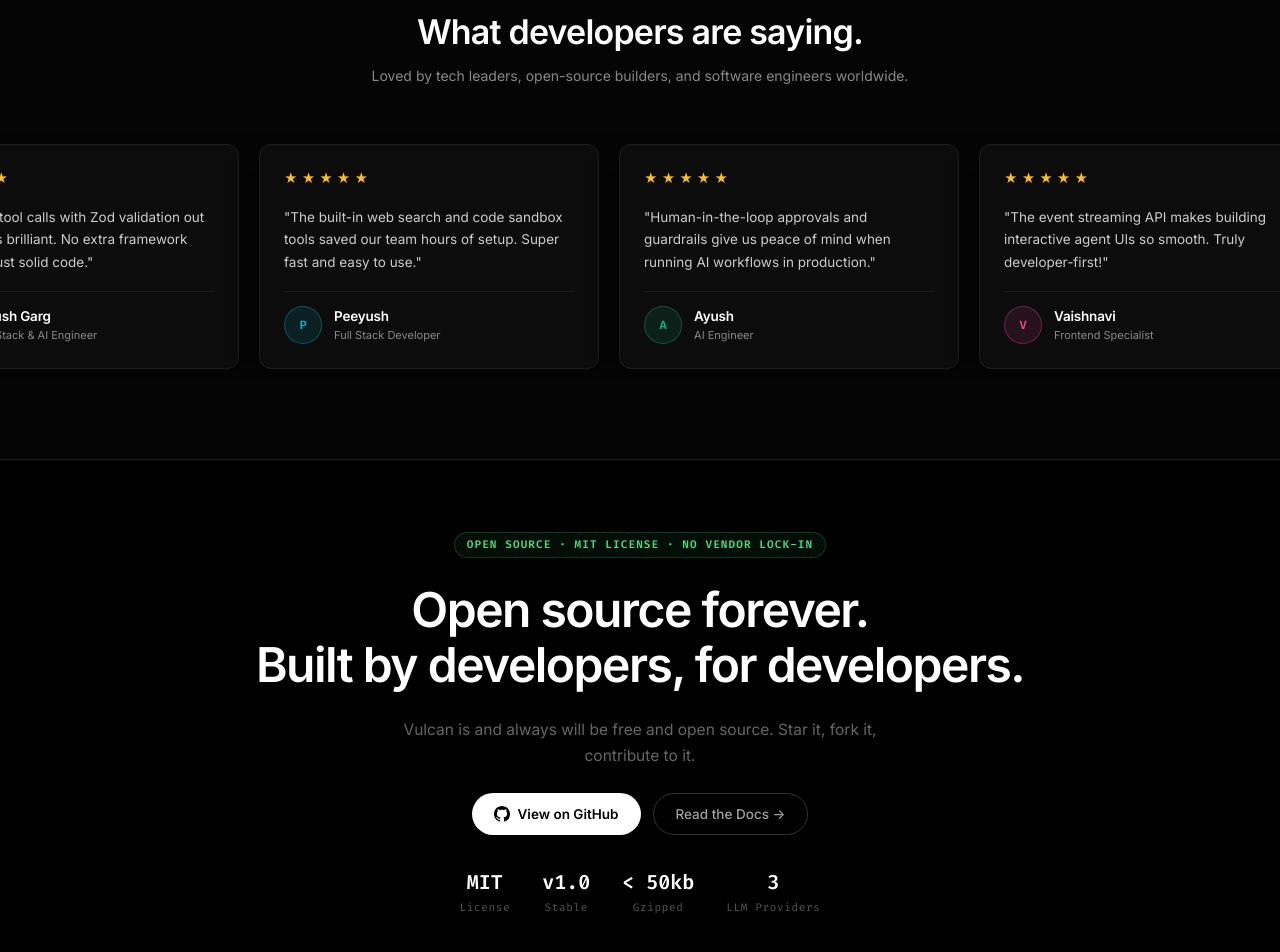
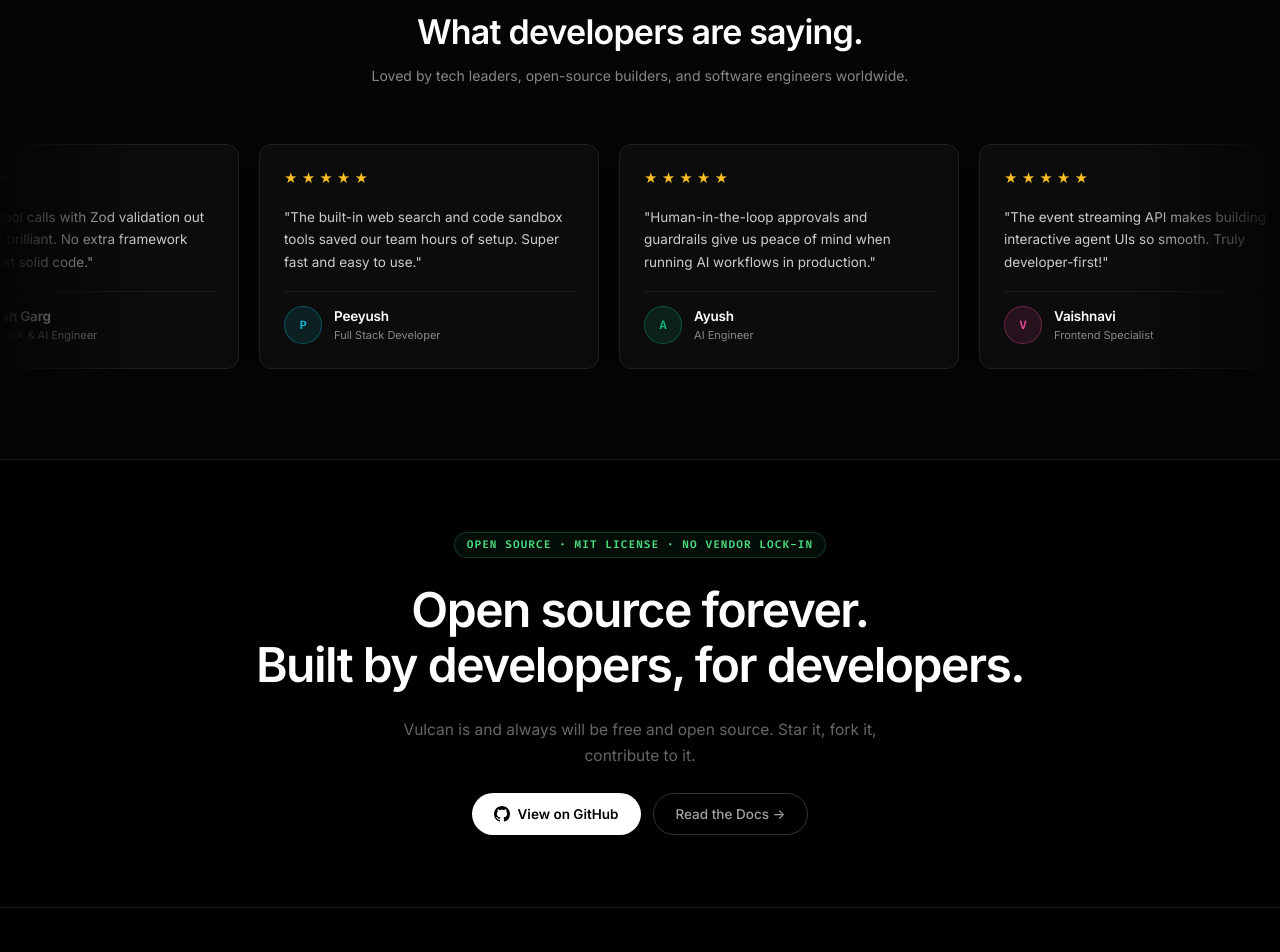
Before and after one commit to its-rahul-r15/VULCAN-SDK, a React (Vite) app in the folder website/: page / in a window 1280 px wide. Shown: the part 4200-5152 px from the top of the page. Built offline with nearby package versions, Linux system fonts and the light colour scheme.

Commit message:
docs: add colorful syntax-highlighted code blocks with line numbers

```diff
--- a/website/src/components/LandingPage.jsx
+++ b/website/src/components/LandingPage.jsx
@@ -16,41 +16,41 @@
   if (type === 'openai') {
     return (
       <svg width={size} height={size} viewBox="0 0 24 24" fill="currentColor">
-        <path d="M22.2819 9.8211a5.9847 5.9847 0 0 0-.5157-4.9108 6.0462 6.0462 0 0 0-6.5098-2.9A6.0651 6.0651 0 0 0 4.9807 4.1818a5.9847 5.9847 0 0 0-3.9977 2.9 6.0462 6.0462 0 0 0 .7427 7.0966 5.98 5.98 0 0 0 .511 4.9107 6.051 6.051 0 0 0 6.5146 2.9001A5.9847 5.9847 0 0 0 13.2599 24a6.0557 6.0557 0 0 0 5.7718-4.2058 5.9894 5.9894 0 0 0 3.9977-2.9001 6.0557 6.0557 0 0 0-.7475-7.0729zm-9.022 12.6081a4.4755 4.4755 0 0 1-2.8764-1.0408l.1419-.0804 4.7783-2.7582a.7948.7948 0 0 0 .3927-.6813v-6.7369l2.02 1.1686a.071.071 0 0 1 .038.052v5.5826a4.504 4.504 0 0 1-4.4945 4.4944zm-9.6607-4.1254a4.4708 4.4708 0 0 1-.535-3.0137l.142.0852 4.783 2.7582a.7712.7712 0 0 0 .7806 0l5.8428-3.3685v2.3324a.0804.0804 0 0 1-.0332.0615L11.74 19.9542a4.4992 4.4992 0 0 1-6.1408-1.6504zm-1.562-9.6006a4.4755 4.4755 0 0 1 2.3414-1.9735V12.491a.7854.7854 0 0 0 .3927.6813l5.8334 3.3685-2.02 1.1686a.071.071 0 0 1-.0615.0047l-4.8398-2.7913a4.504 4.504 0 0 1-1.6462-6.1428zm13.4735-3.08a4.4708 4.4708 0 0 1 .535 3.0136l-.142-.0852-4.783-2.7582a.7712.7712 0 0 0-.7806 0L4.54 9.6644V7.332a.0804.0804 0 0 1 .0332-.0615l4.783-2.763a4.4992 4.4992 0 0 1 6.1408 1.6505zm1.562 9.6006a4.4755 4.4755 0 0 1-2.3414 1.9735v-5.7607a.7854.7854 0 0 0-.3927-.6813L13.52 10.49l2.02-1.1686a.071.071 0 0 1 .0615-.0047l4.8398 2.7913a4.504 4.504 0 0 1 1.6462 6.1428zM12 13.9142l-3.321-1.9168 3.321-1.9168 3.321 1.9168z"/>
+        <path d="M22.2819 9.8211a5.9847 5.9847 0 0 0-.5157-4.9108 6.0462 6.0462 0 0 0-6.5098-2.9A6.0651 6.0651 0 0 0 4.9807 4.1818a5.9847 5.9847 0 0 0-3.9977 2.9 6.0462 6.0462 0 0 0 .7427 7.0966 5.98 5.98 0 0 0 .511 4.9107 6.051 6.051 0 0 0 6.5146 2.9001A5.9847 5.9847 0 0 0 13.2599 24a6.0557 6.0557 0 0 0 5.7718-4.2058 5.9894 5.9894 0 0 0 3.9977-2.9001 6.0557 6.0557 0 0 0-.7475-7.0729zm-9.022 12.6081a4.4755 4.4755 0 0 1-2.8764-1.0408l.1419-.0804 4.7783-2.7582a.7948.7948 0 0 0 .3927-.6813v-6.7369l2.02 1.1686a.071.071 0 0 1 .038.052v5.5826a4.504 4.504 0 0 1-4.4945 4.4944zm-9.6607-4.1254a4.4708 4.4708 0 0 1-.535-3.0137l.142.0852 4.783 2.7582a.7712.7712 0 0 0 .7806 0l5.8428-3.3685v2.3324a.0804.0804 0 0 1-.0332.0615L11.74 19.9542a4.4992 4.4992 0 0 1-6.1408-1.6504zm-1.562-9.6006a4.4755 4.4755 0 0 1 2.3414-1.9735V12.491a.7854.7854 0 0 0 .3927.6813l5.8334 3.3685-2.02 1.1686a.071.071 0 0 1-.0615.0047l-4.8398-2.7913a4.504 4.504 0 0 1-1.6462-6.1428zm13.4735-3.08a4.4708 4.4708 0 0 1 .535 3.0136l-.142-.0852-4.783-2.7582a.7712.7712 0 0 0-.7806 0L4.54 9.6644V7.332a.0804.0804 0 0 1 .0332-.0615l4.783-2.763a4.4992 4.4992 0 0 1 6.1408 1.6505zm1.562 9.6006a4.4755 4.4755 0 0 1-2.3414 1.9735v-5.7607a.7854.7854 0 0 0-.3927-.6813L13.52 10.49l2.02-1.1686a.071.071 0 0 1 .0615-.0047l4.8398 2.7913a4.504 4.504 0 0 1 1.6462 6.1428zM12 13.9142l-3.321-1.9168 3.321-1.9168 3.321 1.9168z" />
       </svg>
     )
   }
   if (type === 'gemini') {
     return (
       <svg width={size} height={size} viewBox="0 0 24 24" fill="currentColor">
-        <path d="M12 0C12 6.627 6.627 12 0 12C6.627 12 12 17.373 12 24C12 17.373 17.373 12 24 12C17.373 12 12 6.627 12 0Z"/>
+        <path d="M12 0C12 6.627 6.627 12 0 12C6.627 12 12 17.373 12 24C12 17.373 17.373 12 24 12C17.373 12 12 6.627 12 0Z" />
       </svg>
     )
   }
   if (type === 'anthropic') {
     return (
       <svg width={size} height={size} viewBox="0 0 24 24" fill="currentColor">
-        <path d="M17.472 3.003h-3.644L7.544 20.997h3.644l1.378-3.791h5.811l1.378 3.791h3.644L17.472 3.003zm-3.69 11.236l2.122-5.834 2.122 5.834h-4.244zM2.6 20.997h3.644L12.528 3.003H8.884L2.6 20.997z"/>
+        <path d="M17.472 3.003h-3.644L7.544 20.997h3.644l1.378-3.791h5.811l1.378 3.791h3.644L17.472 3.003zm-3.69 11.236l2.122-5.834 2.122 5.834h-4.244zM2.6 20.997h3.644L12.528 3.003H8.884L2.6 20.997z" />
       </svg>
     )
   }
   if (type === 'meta') {
     return (
       <svg width={size} height={size} viewBox="0 0 24 24" fill="currentColor">
-        <path d="M12 2C6.477 2 2 6.477 2 12s4.477 10 10 10 10-4.477 10-10S17.523 2 12 2zm1 14.5h-2v-5h2v5zm0-7h-2V7.5h2v2z"/>
+        <path d="M12 2C6.477 2 2 6.477 2 12s4.477 10 10 10 10-4.477 10-10S17.523 2 12 2zm1 14.5h-2v-5h2v5zm0-7h-2V7.5h2v2z" />
       </svg>
     )
   }
   if (type === 'mistral') {
     return (
       <svg width={size} height={size} viewBox="0 0 24 24" fill="currentColor">
-        <path d="M4 4h4v4H4V4zm12 0h4v4h-4V4zM4 10h4v4H4v-4zm6 0h4v4h-4v-4zm6 0h4v4h-4v-4zM4 16h4v4H4v-4zm12 0h4v4h-4v-4z"/>
+        <path d="M4 4h4v4H4V4zm12 0h4v4h-4V4zM4 10h4v4H4v-4zm6 0h4v4h-4v-4zm6 0h4v4h-4v-4zM4 16h4v4H4v-4zm12 0h4v4h-4v-4z" />
       </svg>
     )
   }
   return (
     <svg width={size} height={size} viewBox="0 0 24 24" fill="currentColor">
-      <path d="M18.244 2.25h3.308l-7.227 8.26 8.502 11.24H16.17l-5.214-6.817L4.99 21.75H1.68l7.73-8.835L1.254 2.25H8.08l4.713 6.231zm-1.161 17.52h1.833L7.084 4.126H5.117z"/>
+      <path d="M18.244 2.25h3.308l-7.227 8.26 8.502 11.24H16.17l-5.214-6.817L4.99 21.75H1.68l7.73-8.835L1.254 2.25H8.08l4.713 6.231zm-1.161 17.52h1.833L7.084 4.126H5.117z" />
     </svg>
   )
 }
@@ -480,7 +480,8 @@
 
                             return (
                               <span key={i} style={{ display: 'block', color }}
-                                dangerouslySetInnerHTML={{ __html:
+                                dangerouslySetInnerHTML={{
+                                  __html:
                                     highlighted
                                       .replace(/<kw>/g, '<span style="color:#79b8ff">')
                                       .replace(/<\/kw>/g, '</span>')
@@ -553,7 +554,7 @@
                         background: '#111111',
                       }}>
                         <svg width="12" height="12" viewBox="0 0 24 24" fill="none" stroke="#555" strokeWidth="2.5">
-                          <circle cx="11" cy="11" r="8"/><path d="m21 21-4.3-4.3"/>
+                          <circle cx="11" cy="11" r="8" /><path d="m21 21-4.3-4.3" />
                         </svg>
                         <input
                           type="text"
@@ -607,7 +608,7 @@
                               </div>
                               {isSel && (
                                 <svg width="14" height="14" viewBox="0 0 24 24" fill="none" stroke="#aaaaaa" strokeWidth="2.5">
-                                  <path d="M20 6L9 17l-5-5"/>
+                                  <path d="M20 6L9 17l-5-5" />
                                 </svg>
                               )}
                             </button>
@@ -690,7 +691,7 @@
               onMouseLeave={e => { e.currentTarget.style.opacity = isDark ? '0.85' : '0.8'; e.currentTarget.style.transform = 'translateY(0)' }}
             >
               <svg width="20" height="20" viewBox="0 0 24 24" fill="currentColor">
-                <path d="M12 0C12 6.627 6.627 12 0 12C6.627 12 12 17.373 12 24C12 17.373 17.373 12 24 12C17.373 12 12 6.627 12 0Z"/>
+                <path d="M12 0C12 6.627 6.627 12 0 12C6.627 12 12 17.373 12 24C12 17.373 17.373 12 24 12C17.373 12 12 6.627 12 0Z" />
               </svg>
               <span style={{ fontWeight: 650, fontSize: '15px', letterSpacing: '-0.3px', fontFamily: 'system-ui, -apple-system, sans-serif' }}>
                 Google <span style={{ fontWeight: 400, opacity: 0.8 }}>Gemini</span>
@@ -712,7 +713,7 @@
               onMouseLeave={e => { e.currentTarget.style.opacity = isDark ? '0.85' : '0.8'; e.currentTarget.style.transform = 'translateY(0)' }}
             >
               <svg width="20" height="20" viewBox="0 0 24 24" fill="currentColor">
-                <path d="M22.2819 9.8211a5.9847 5.9847 0 0 0-.5157-4.9108 6.0462 6.0462 0 0 0-6.5098-2.9A6.0651 6.0651 0 0 0 4.9807 4.1818a5.9847 5.9847 0 0 0-3.9977 2.9 6.0462 6.0462 0 0 0 .7427 7.0966 5.98 5.98 0 0 0 .511 4.9107 6.051 6.051 0 0 0 6.5146 2.9001A5.9847 5.9847 0 0 0 13.2599 24a6.0557 6.0557 0 0 0 5.7718-4.2058 5.9894 5.9894 0 0 0 3.9977-2.9001 6.0557 6.0557 0 0 0-.7475-7.0729zm-9.022 12.6081a4.4755 4.4755 0 0 1-2.8764-1.0408l.1419-.0804 4.7783-2.7582a.7948.7948 0 0 0 .3927-.6813v-6.7369l2.02 1.1686a.071.071 0 0 1 .038.052v5.5826a4.504 4.504 0 0 1-4.4945 4.4944zm-9.6607-4.1254a4.4708 4.4708 0 0 1-.535-3.0137l.142.0852 4.783 2.7582a.7712.7712 0 0 0 .7806 0l5.8428-3.3685v2.3324a.0804.0804 0 0 1-.0332.0615L11.74 19.9542a4.4992 4.4992 0 0 1-6.1408-1.6504zm-1.562-9.6006a4.4755 4.4755 0 0 1 2.3414-1.9735V12.491a.7854.7854 0 0 0 .3927.6813l5.8334 3.3685-2.02 1.1686a.071.071 0 0 1-.0615.0047l-4.8398-2.7913a4.504 4.504 0 0 1-1.6462-6.1428zm13.4735-3.08a4.4708 4.4708 0 0 1 .535 3.0136l-.142-.0852-4.783-2.7582a.7712.7712 0 0 0-.7806 0L4.54 9.6644V7.332a.0804.0804 0 0 1 .0332-.0615l4.783-2.763a4.4992 4.4992 0 0 1 6.1408 1.6505zm1.562 9.6006a4.4755 4.4755 0 0 1-2.3414 1.9735v-5.7607a.7854.7854 0 0 0-.3927-.6813L13.52 10.49l2.02-1.1686a.071.071 0 0 1 .0615-.0047l4.8398 2.7913a4.504 4.504 0 0 1 1.6462 6.1428zM12 13.9142l-3.321-1.9168 3.321-1.9168 3.321 1.9168z"/>
+                <path d="M22.2819 9.8211a5.9847 5.9847 0 0 0-.5157-4.9108 6.0462 6.0462 0 0 0-6.5098-2.9A6.0651 6.0651 0 0 0 4.9807 4.1818a5.9847 5.9847 0 0 0-3.9977 2.9 6.0462 6.0462 0 0 0 .7427 7.0966 5.98 5.98 0 0 0 .511 4.9107 6.051 6.051 0 0 0 6.5146 2.9001A5.9847 5.9847 0 0 0 13.2599 24a6.0557 6.0557 0 0 0 5.7718-4.2058 5.9894 5.9894 0 0 0 3.9977-2.9001 6.0557 6.0557 0 0 0-.7475-7.0729zm-9.022 12.6081a4.4755 4.4755 0 0 1-2.8764-1.0408l.1419-.0804 4.7783-2.7582a.7948.7948 0 0 0 .3927-.6813v-6.7369l2.02 1.1686a.071.071 0 0 1 .038.052v5.5826a4.504 4.504 0 0 1-4.4945 4.4944zm-9.6607-4.1254a4.4708 4.4708 0 0 1-.535-3.0137l.142.0852 4.783 2.7582a.7712.7712 0 0 0 .7806 0l5.8428-3.3685v2.3324a.0804.0804 0 0 1-.0332.0615L11.74 19.9542a4.4992 4.4992 0 0 1-6.1408-1.6504zm-1.562-9.6006a4.4755 4.4755 0 0 1 2.3414-1.9735V12.491a.7854.7854 0 0 0 .3927.6813l5.8334 3.3685-2.02 1.1686a.071.071 0 0 1-.0615.0047l-4.8398-2.7913a4.504 4.504 0 0 1-1.6462-6.1428zm13.4735-3.08a4.4708 4.4708 0 0 1 .535 3.0136l-.142-.0852-4.783-2.7582a.7712.7712 0 0 0-.7806 0L4.54 9.6644V7.332a.0804.0804 0 0 1 .0332-.0615l4.783-2.763a4.4992 4.4992 0 0 1 6.1408 1.6505zm1.562 9.6006a4.4755 4.4755 0 0 1-2.3414 1.9735v-5.7607a.7854.7854 0 0 0-.3927-.6813L13.52 10.49l2.02-1.1686a.071.071 0 0 1 .0615-.0047l4.8398 2.7913a4.504 4.504 0 0 1 1.6462 6.1428zM12 13.9142l-3.321-1.9168 3.321-1.9168 3.321 1.9168z" />
               </svg>
               <span style={{ fontWeight: 700, fontSize: '16px', letterSpacing: '-0.4px', fontFamily: 'system-ui, -apple-system, sans-serif' }}>
                 OpenAI
@@ -734,7 +735,7 @@
               onMouseLeave={e => { e.currentTarget.style.opacity = isDark ? '0.85' : '0.8'; e.currentTarget.style.transform = 'translateY(0)' }}
             >
               <svg width="20" height="20" viewBox="0 0 24 24" fill="currentColor">
-                <path d="M17.472 3.003h-3.644L7.544 20.997h3.644l1.378-3.791h5.811l1.378 3.791h3.644L17.472 3.003zm-3.69 11.236l2.122-5.834 2.122 5.834h-4.244zM2.6 20.997h3.644L12.528 3.003H8.884L2.6 20.997z"/>
+                <path d="M17.472 3.003h-3.644L7.544 20.997h3.644l1.378-3.791h5.811l1.378 3.791h3.644L17.472 3.003zm-3.69 11.236l2.122-5.834 2.122 5.834h-4.244zM2.6 20.997h3.644L12.528 3.003H8.884L2.6 20.997z" />
               </svg>
               <span style={{ fontWeight: 600, fontSize: '15.5px', letterSpacing: '-0.2px', fontFamily: 'Georgia, serif', fontStyle: 'italic' }}>
                 Anthropic
@@ -756,7 +757,7 @@
               onMouseLeave={e => { e.currentTarget.style.opacity = isDark ? '0.85' : '0.8'; e.currentTarget.style.transform = 'translateY(0)' }}
             >
               <svg width="18" height="18" viewBox="0 0 24 24" fill="currentColor">
-                <path d="M1.125 0C.507 0 0 .507 0 1.125v21.75C0 23.493.507 24 1.125 24h21.75c.618 0 1.125-.507 1.125-1.125V1.125C24 .507 23.493 0 22.875 0H1.125zm17.363 9.75c.612 0 1.154.037 1.627.111a6.38 6.38 0 0 1 1.306.34v2.458a3.95 3.95 0 0 0-.643-.361 5.093 5.093 0 0 0-.79-.263 6.814 6.814 0 0 0-.916-.165 6.13 6.13 0 0 0-1.022-.075c-.504 0-.9.083-1.189.25-.288.166-.432.427-.432.783 0 .23.056.417.168.562.112.145.267.266.465.362.198.096.435.18.71.25.277.072.587.149.93.232.493.118.948.261 1.365.43.417.168.77.387 1.058.657.288.27.506.597.654.981.148.384.222.846.222 1.387 0 .762-.162 1.41-.486 1.944a4.343 4.343 0 0 1-1.353 1.373c-.58.337-1.272.576-2.077.717-.805.141-1.685.212-2.64.212-.876 0-1.7-.08-2.472-.24a10.026 10.026 0 0 1-2.037-.674v-2.64c.732.435 1.5.766 2.304.993.805.227 1.62.34 2.447.34.54 0 .977-.087 1.312-.262.335-.175.503-.45.503-.825 0-.255-.062-.46-.188-.615a1.8 1.8 0 0 0-.495-.412c-.205-.105-.445-.195-.72-.27-.275-.075-.572-.152-.892-.232-.51-.128-.977-.282-1.402-.462a3.844 3.844 0 0 1-1.088-.705 2.87 2.87 0 0 1-.682-1.012c-.158-.415-.237-.91-.237-1.485 0-.743.167-1.373.502-1.89.335-.518.803-.934 1.403-1.248.6-.315 1.315-.536 2.145-.664.83-.128 1.738-.192 2.723-.192zm-8.895 2.37v11.755H6.555V12.12H2.25V9.875h12.72v2.245H9.593z"/>
+                <path d="M1.125 0C.507 0 0 .507 0 1.125v21.75C0 23.493.507 24 1.125 24h21.75c.618 0 1.125-.507 1.125-1.125V1.125C24 .507 23.493 0 22.875 0H1.125zm17.363 9.75c.612 0 1.154.037 1.627.111a6.38 6.38 0 0 1 1.306.34v2.458a3.95 3.95 0 0 0-.643-.361 5.093 5.093 0 0 0-.79-.263 6.814 6.814 0 0 0-.916-.165 6.13 6.13 0 0 0-1.022-.075c-.504 0-.9.083-1.189.25-.288.166-.432.427-.432.783 0 .23.056.417.168.562.112.145.267.266.465.362.198.096.435.18.71.25.277.072.587.149.93.232.493.118.948.261 1.365.43.417.168.77.387 1.058.657.288.27.506.597.654.981.148.384.222.846.222 1.387 0 .762-.162 1.41-.486 1.944a4.343 4.343 0 0 1-1.353 1.373c-.58.337-1.272.576-2.077.717-.805.141-1.685.212-2.64.212-.876 0-1.7-.08-2.472-.24a10.026 10.026 0 0 1-2.037-.674v-2.64c.732.435 1.5.766 2.304.993.805.227 1.62.34 2.447.34.54 0 .977-.087 1.312-.262.335-.175.503-.45.503-.825 0-.255-.062-.46-.188-.615a1.8 1.8 0 0 0-.495-.412c-.205-.105-.445-.195-.72-.27-.275-.075-.572-.152-.892-.232-.51-.128-.977-.282-1.402-.462a3.844 3.844 0 0 1-1.088-.705 2.87 2.87 0 0 1-.682-1.012c-.158-.415-.237-.91-.237-1.485 0-.743.167-1.373.502-1.89.335-.518.803-.934 1.403-1.248.6-.315 1.315-.536 2.145-.664.83-.128 1.738-.192 2.723-.192zm-8.895 2.37v11.755H6.555V12.12H2.25V9.875h12.72v2.245H9.593z" />
               </svg>
               <span style={{ fontWeight: 600, fontSize: '14.5px', letterSpacing: '-0.3px', fontFamily: 'system-ui, -apple-system, sans-serif' }}>
                 TypeScript
@@ -778,7 +779,7 @@
               onMouseLeave={e => { e.currentTarget.style.opacity = isDark ? '0.85' : '0.8'; e.currentTarget.style.transform = 'translateY(0)' }}
             >
               <svg width="19" height="19" viewBox="0 0 24 24" fill="currentColor">
-                <path d="M3.75 3h16.5A.75.75 0 0121 3.75v3a.75.75 0 01-.75.75H8.31l12.19 11.25a.75.75 0 01.25.55v4.2a.75.75 0 01-.75.75H3.75a.75.75 0 01-.75-.75v-3a.75.75 0 01.75-.75h11.94L3.5 8.55A.75.75 0 013.25 8V3.75A.75.75 0 013.75 3z"/>
+                <path d="M3.75 3h16.5A.75.75 0 0121 3.75v3a.75.75 0 01-.75.75H8.31l12.19 11.25a.75.75 0 01.25.55v4.2a.75.75 0 01-.75.75H3.75a.75.75 0 01-.75-.75v-3a.75.75 0 01.75-.75h11.94L3.5 8.55A.75.75 0 013.25 8V3.75A.75.75 0 013.75 3z" />
               </svg>
               <span style={{ fontWeight: 700, fontSize: '15.5px', letterSpacing: '0.4px', fontFamily: 'var(--font-mono)' }}>
                 ZOD
@@ -800,7 +801,7 @@
               onMouseLeave={e => { e.currentTarget.style.opacity = isDark ? '0.85' : '0.8'; e.currentTarget.style.transform = 'translateY(0)' }}
             >
               <svg width="19" height="19" viewBox="0 0 24 24" fill="currentColor">
-                <path d="M12 1.5a1.5 1.5 0 0 0-.75.2l-8.25 4.76A1.5 1.5 0 0 0 2.25 7.76v9.48a1.5 1.5 0 0 0 .75 1.3l8.25 4.76a1.5 1.5 0 0 0 1.5 0l8.25-4.76a1.5 1.5 0 0 0 .75-1.3V7.76a1.5 1.5 0 0 0-.75-1.3L12.75 1.7A1.5 1.5 0 0 0 12 1.5zm-1.5 6.75h3a.75.75 0 0 1 .75.75v6a.75.75 0 0 1-.75.75h-3a.75.75 0 0 1-.75-.75v-6a.75.75 0 0 1 .75-.75z"/>
+                <path d="M12 1.5a1.5 1.5 0 0 0-.75.2l-8.25 4.76A1.5 1.5 0 0 0 2.25 7.76v9.48a1.5 1.5 0 0 0 .75 1.3l8.25 4.76a1.5 1.5 0 0 0 1.5 0l8.25-4.76a1.5 1.5 0 0 0 .75-1.3V7.76a1.5 1.5 0 0 0-.75-1.3L12.75 1.7A1.5 1.5 0 0 0 12 1.5zm-1.5 6.75h3a.75.75 0 0 1 .75.75v6a.75.75 0 0 1-.75.75h-3a.75.75 0 0 1-.75-.75v-6a.75.75 0 0 1 .75-.75z" />
               </svg>
               <span style={{ fontWeight: 650, fontSize: '15px', letterSpacing: '-0.3px', fontFamily: 'system-ui, -apple-system, sans-serif' }}>
                 Node.js
@@ -1085,14 +1086,38 @@
           </p>
         </div>
 
-        {/* Horizontal Marquee Container */}
-        <div className="horizontal-scroll-hide-scrollbar" style={{
+        {/* Horizontal Marquee Container with Left & Right Gradient Blur Overlays */}
+        <div style={{
           width: '100%',
-          overflowX: 'auto',
           position: 'relative',
           padding: '10px 0',
         }}>
+          {/* Left Edge Gradient Fade */}
+          <div style={{
+            position: 'absolute',
+            top: 0,
+            bottom: 0,
+            left: 0,
+            width: '140px',
+            zIndex: 10,
+            pointerEvents: 'none',
+            background: `linear-gradient(to right, ${isDark ? '#050505' : '#ffffff'} 0%, transparent 100%)`,
+          }} />
+
+          {/* Right Edge Gradient Fade */}
+          <div style={{
+            position: 'absolute',
+            top: 0,
+            bottom: 0,
+            right: 0,
+            width: '140px',
+            zIndex: 10,
+            pointerEvents: 'none',
+            background: `linear-gradient(to left, ${isDark ? '#050505' : '#ffffff'} 0%, transparent 100%)`,
+          }} />
+
           {/* Duplicated list for seamless infinite marquee loop */}
+          <div className="horizontal-scroll-hide-scrollbar" style={{ width: '100%', overflowX: 'auto' }}>
             <div className="animate-marquee" style={{ gap: '20px', paddingLeft: '20px' }}>
               {(() => {
                 const testimonialsList = [
@@ -1200,6 +1225,7 @@
               })()}
             </div>
           </div>
+        </div>
       </section>
 
       {/* ══════════════════════════════════════════════════════════════════════
@@ -1266,15 +1292,7 @@
             </button>
           </div>
 
-          {/* Verifiable stats only */}
-          <div style={{ display: 'flex', flexWrap: 'wrap', gap: '32px', marginTop: '8px', justifyContent: 'center' }}>
-            {[['MIT', 'License'], ['v1.0', 'Stable'], ['< 50kb', 'Gzipped'], ['3', 'LLM Providers']].map(([val, label]) => (
-              <div key={label} style={{ textAlign: 'center' }}>
-                <div style={{ fontSize: '20px', fontWeight: 700, fontFamily: 'var(--font-mono)', color: '#fff' }}>{val}</div>
-                <div style={{ fontSize: '11px', color: '#555', fontFamily: 'var(--font-mono)', letterSpacing: '0.06em', marginTop: '3px' }}>{label}</div>
-              </div>
-            ))}
-          </div>
+
         </div>
       </section>
 
```
Also changed, not shown: website/src/components/DocsPage.jsx (+95 -24 lines). Lines whose indentation alone changed are shown as unchanged.
